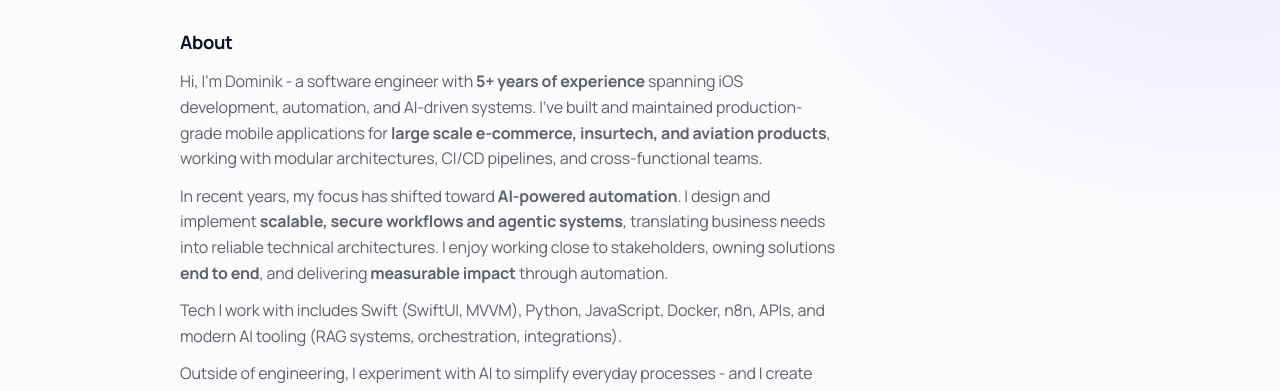
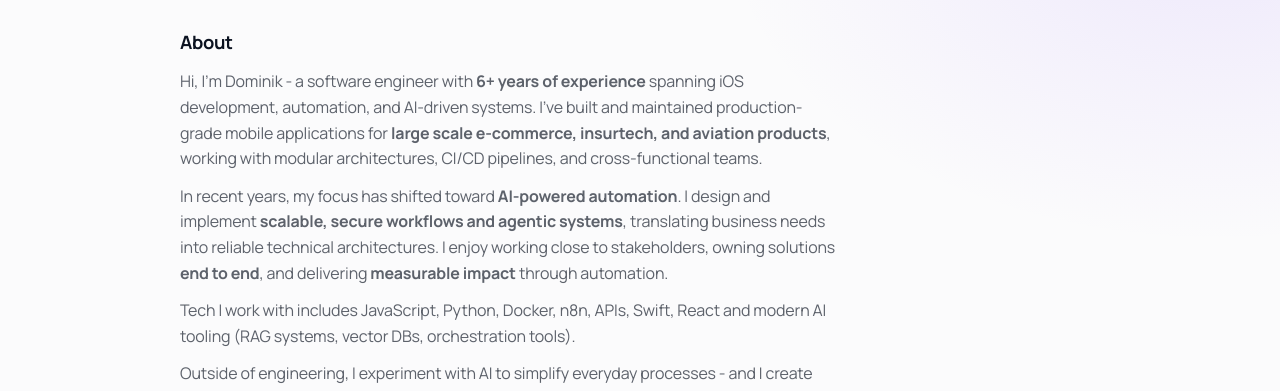
Before and after one commit to durbaezgomez/durbaezgomez.github.io, a plain HTML site: page index.html in a window 1280 px wide. Shown: the part 291-682 px from the top of the page. Drawn offline with Linux system fonts and the light colour scheme.

Commit message:
Revise portfolio content and update experience
Updated personal information and experience details in the portfolio.

```diff
--- a/index.html
+++ b/index.html
@@ -307,14 +307,14 @@
         <section>
             <h2 class="section-title">About</h2>
             <p class="prose">
-                Hi, I’m Dominik - a software engineer with <b>5+ years of experience</b> spanning iOS development, automation, and AI-driven systems.
+                Hi, I’m Dominik - a software engineer with <b>6+ years of experience</b> spanning iOS development, automation, and AI-driven systems.
                 I’ve built and maintained production-grade mobile applications for <b>large scale e-commerce, insurtech, and aviation products</b>, working with modular architectures, CI/CD pipelines, and cross-functional teams.
             </p>
             <p class="prose">
                 In recent years, my focus has shifted toward <b>AI-powered automation</b>. I design and implement <b>scalable, secure workflows and agentic systems</b>, translating business needs into reliable technical architectures. I enjoy working close to stakeholders, owning solutions <b>end to end</b>, and delivering <b>measurable impact</b> through automation.
             </p>
             <p class="prose">
-                Tech I work with includes Swift (SwiftUI, MVVM), Python, JavaScript, Docker, n8n, APIs, and modern AI tooling (RAG systems, orchestration, integrations).
+                Tech I work with includes JavaScript, Python, Docker, n8n, APIs, Swift, React and modern AI tooling (RAG systems, vector DBs, orchestration tools).
             </p>
             <p class="prose">
                 Outside of engineering, I experiment with AI to simplify everyday processes - and I create music.
```
